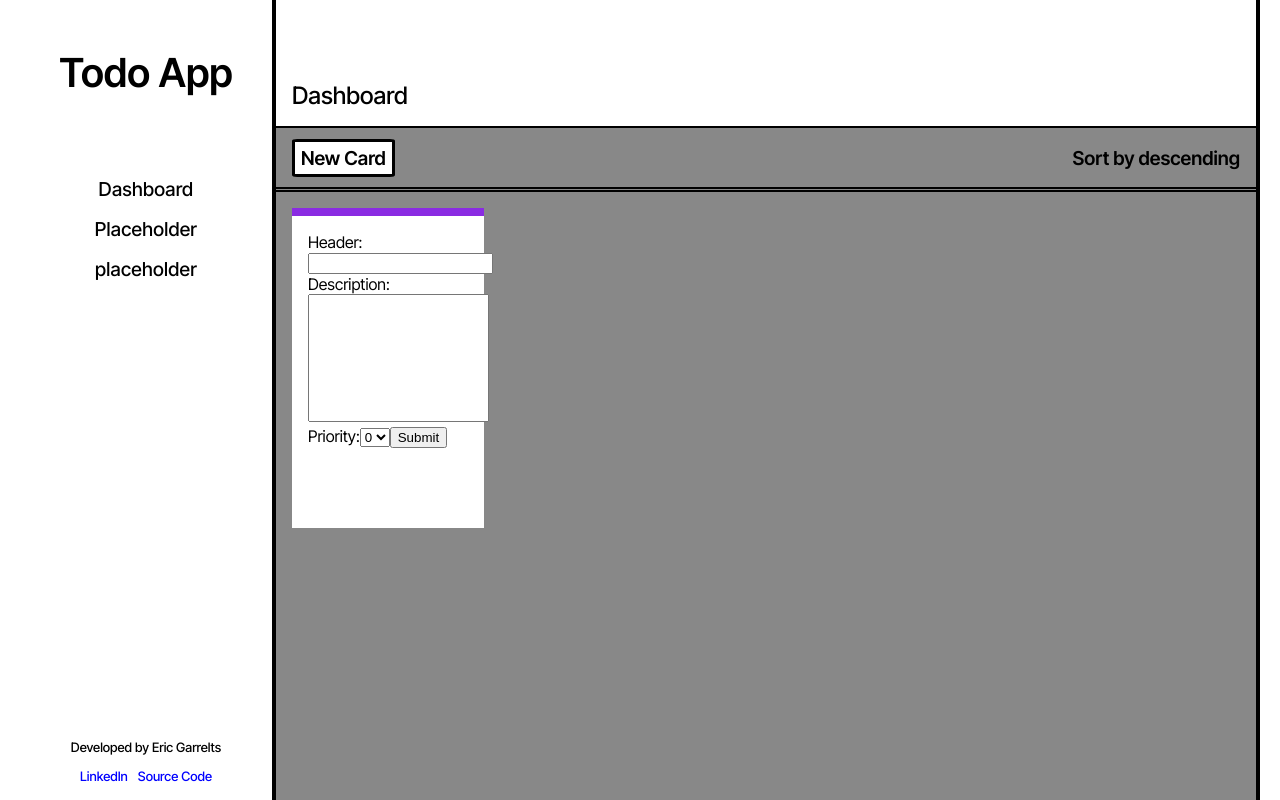
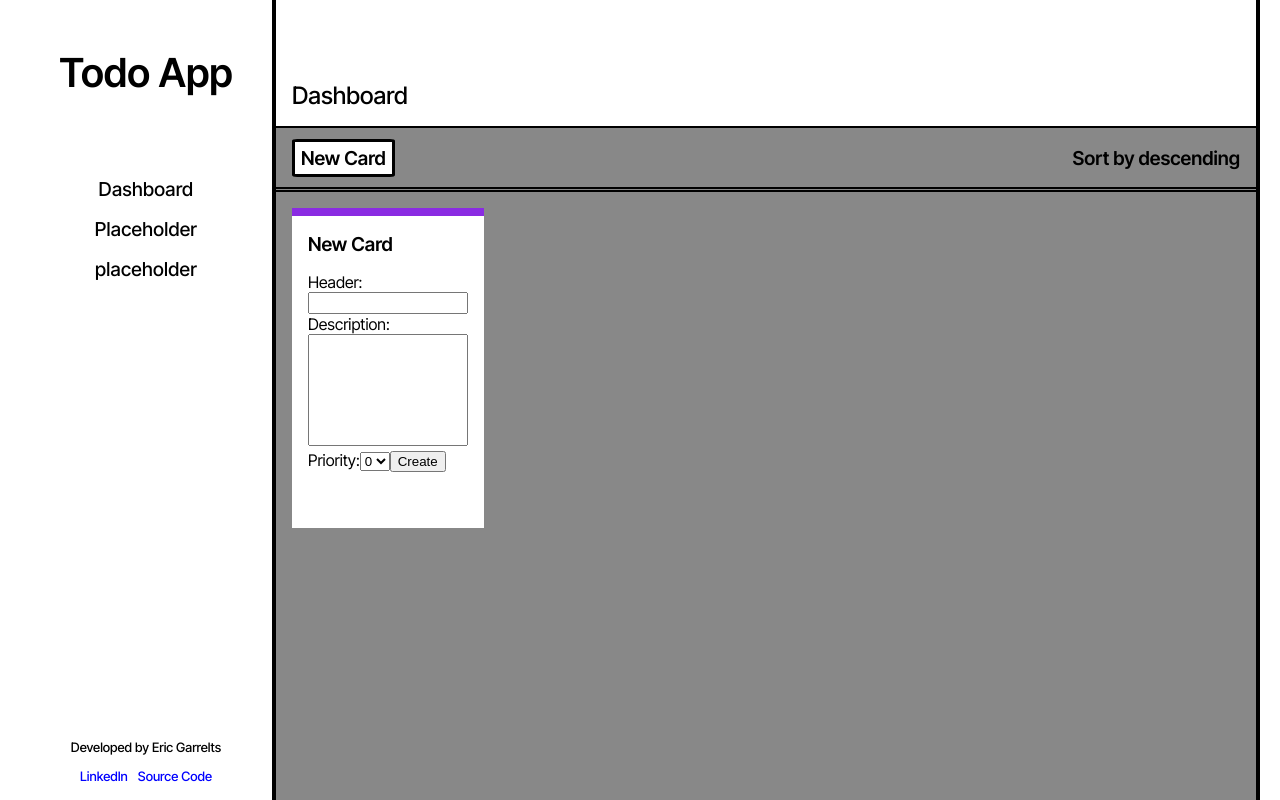
Before and after one commit to EricGarrelts/Todo-App, a Next.js app: page / in a window 1280 px wide. Both pictures are taken after a click on the element "New Card". Built offline with nearby package versions, Linux system fonts and the light colour scheme.

Commit message:
Edit Card Functionality

```diff
--- a/components/Card/Card.tsx
+++ b/components/Card/Card.tsx
@@ -1,13 +1,23 @@
 import React, { useState } from "react";
 import styles from "../../styles/Card.module.css";
+import EditCard from "./EditCard";
 
 type Props = {
+  runUpdate: Function;
+  createCard: Function;
+  id: number;
   priority: number;
   header: string;
   description: string;
 };
 
 export default function Card(props: Props) {
+  const [editMode, setEditMode] = useState(false);
+
+  function handleEdit() {
+    setEditMode(!editMode);
+  }
+
   return (
     <div
       className={`${styles.container} ${
@@ -15,12 +25,36 @@ export default function Card(props: Props) {
       } ${props.priority == 1 ? styles.medium : ""}
       ${props.priority == 2 ? styles.high : ""}`}
     >
+      {editMode && (
+        <div className={styles.itemcontainer}>
+          <div className={styles.header}>Edit Card</div>
+          <EditCard
+            runUpdate={props.runUpdate}
+            handleEdit={handleEdit}
+            priority={props.priority}
+            header={props.header}
+            description={props.description}
+          />
+          <div className={styles.footer}>
+            <div className={styles.edit} onClick={handleEdit}>
+              Exit
+            </div>
+            <div className={`${styles.red} ${styles.edit}`}>Delete Card</div>
+          </div>
+        </div>
+      )}
+      {!editMode && (
+        <div className={styles.itemcontainer}>
           <div className={styles.header}>{props.header}</div>
           <div className={styles.info}>{props.description}</div>
           <div className={styles.footer}>
-                <div className={styles.edit}>Edit</div>
+            <div className={styles.edit} onClick={handleEdit}>
+              Edit
+            </div>
             <div className={styles.green}>Complete</div>
           </div>
         </div>
+      )}
+    </div>
   );
 }
--- /dev/null
+++ b/components/Card/EditCard.tsx
@@ -0,0 +1,62 @@
+import React, { useState } from "react";
+import styles from "../../styles/Card.module.css";
+
+type Props = {
+  runUpdate: Function;
+  handleEdit: Function;
+  priority: number;
+  header: string;
+  description: string;
+};
+
+const EditCard = (props: Props) => {
+  const [header, setHeader] = useState(props.header);
+  const [priority, setPriority] = useState(props.priority);
+  const [description, setDescription] = useState(props.description);
+
+  function handleSubmit(e: React.FormEvent<HTMLFormElement>) {
+    e.preventDefault();
+    props.handleEdit();
+    props.runUpdate();
+  }
+
+  return (
+    <div className={styles.formcontainer}>
+      <form onSubmit={handleSubmit}>
+        <label>
+          <div>Header:</div>
+          <input
+            value={header}
+            className={styles.input}
+            type="text"
+            required
+            onChange={(e) => setHeader(e.target.value)}
+          />
+        </label>
+        <label>
+          Description:
+          <textarea
+            value={description}
+            className={styles.textarea}
+            maxLength={250}
+            onChange={(e) => setDescription(e.target.value)}
+          />
+        </label>
+        <label>
+          Priority:
+          <select
+            value={priority}
+            onChange={(e) => setPriority(parseInt(e.target.value))}
+          >
+            <option value={0}>0</option>
+            <option value={1}>1</option>
+            <option value={2}>2</option>
+          </select>
+        </label>
+        <input type="submit" value="Save" />
+      </form>
+    </div>
+  );
+};
+
+export default EditCard;
--- a/components/Card/NewCard.tsx
+++ b/components/Card/NewCard.tsx
@@ -6,8 +6,8 @@ type Props = {
 };
 
 const NewCard = (props: Props) => {
-    const [header, setHeader] = useState({});
-    const [description, setDescription] = useState();
+  const [header, setHeader] = useState("");
+  const [description, setDescription] = useState("");
   const [priority, setPriority] = useState(0);
 
   async function postCard() {
@@ -22,7 +22,7 @@ const NewCard = (props: Props) => {
         "content-type": "application/json;charset=UTF-8",
       },
       body: JSON.stringify(data),
-        }).then((data) => console.log(data));
+    });
   }
 
   const submitForm = (event: React.FormEvent<HTMLFormElement>) => {
@@ -33,10 +33,13 @@ const NewCard = (props: Props) => {
 
   return (
     <div className={`${styles.container} ${styles.new}`}>
+      <div className={styles.itemcontainer}>
+        <div className={styles.header}>New Card</div>
         <form onSubmit={submitForm}>
           <label>
-                    Header:
+            <div>Header:</div>
             <input
+              className={styles.input}
               type="text"
               required
               onChange={(e) => setHeader(e.target.value)}
@@ -52,14 +55,15 @@ const NewCard = (props: Props) => {
           </label>
           <label>
             Priority:
-                    <select onChange={(e) => setPriority(e.target.value)}>
+            <select onChange={(e) => setPriority(parseInt(e.target.value))}>
               <option value={0}>0</option>
               <option value={1}>1</option>
-                        <option value={2}>2</option>
+              <option value={2}>2</option>``
             </select>
           </label>
-                <input type="submit" />
+          <input type="submit" value="Create" />
         </form>
+      </div>
     </div>
   );
 };
--- a/components/Cards/Cards.tsx
+++ b/components/Cards/Cards.tsx
@@ -18,9 +18,13 @@ export default function Cards({}: Props) {
   const [currentSort, setCurrentSort] = useState("descending");
   const [newCard, setNewCard] = useState(false);
   const [data, setData] = useState<Card[]>([]);
+  const [fetchSwitch, setFetchSwitch] = useState(false);
 
   const cards = data.map((card) => (
     <Card
+      runUpdate={runUpdate}
+      createCard={createCard}
+      id={card.id}
       priority={card.priority}
       header={card.header}
       description={card.description}
@@ -29,7 +33,7 @@ export default function Cards({}: Props) {
 
   useEffect(() => {
     getCards("http://localhost:3000/api/cards", currentSort);
-    }, [currentSort, newCard]);
+  }, [currentSort, newCard, fetchSwitch]);
 
   async function getCards(url: string, sort: string) {
     const response = await fetch(url, {
@@ -43,6 +47,10 @@ export default function Cards({}: Props) {
     if (success) {
       setData(cards);
     }
+  }
+
+  function runUpdate() {
+    setFetchSwitch(!fetchSwitch);
   }
 
   function handleSort() {
@@ -74,10 +82,7 @@ export default function Cards({}: Props) {
         {!sortToggle ? null : (
           <div className={styles.sortcontainer}>
             <div className={styles.bold}>Sort by: </div>
-                        <div
-                            onClick={() => setSort("priority")}
-                            className={styles.pointer}
-                        >
+            <div onClick={() => setSort("priority")} className={styles.pointer}>
               Priority
             </div>
             <div
--- a/pages/api/cards.ts
+++ b/pages/api/cards.ts
@@ -74,9 +74,8 @@ export default function handler(
     };
     idCounter++;
     cards.push(newCard);
-        let response: Data = {
+    let response: any = {
       success: true,
-            cards: cards,
     };
     res.status(201).json(response);
   }
--- a/styles/Card.module.css
+++ b/styles/Card.module.css
@@ -1,13 +1,21 @@
 .container {
   background-color: white;
-  max-height: 20rem;
+  max-height: 24rem;
   width: 12rem;
+  border-style: solid;
+  border-width: 8px 0px 0px 0px;
+}
+.itemcontainer {
+  width: 100%;
+  height: 100%;
   padding: 1rem;
   display: flex;
   flex-direction: column;
   gap: 1rem;
-  border-style: solid;
-  border-width: 8px 0px 0px 0px;
+}
+
+.red {
+  color: red;
 }
 
 .header {
@@ -23,6 +31,10 @@
   color: darkslategray;
   line-height: 1.5rem;
   overflow-y: auto;
+}
+
+.formcontainer {
+  flex-grow: 1;
 }
 
 .footer {
@@ -60,5 +72,12 @@
 
 .textarea {
   resize: none;
-  min-height: 8rem;
+  min-height: 7rem;
+  width: 100%;
+  font-family: "Inter Tight", sans-serif;
 }
+
+.input {
+  width: 100%;
+  font-family: "Inter Tight", sans-serif;
+}
```
Lines whose indentation alone changed are shown as unchanged.
